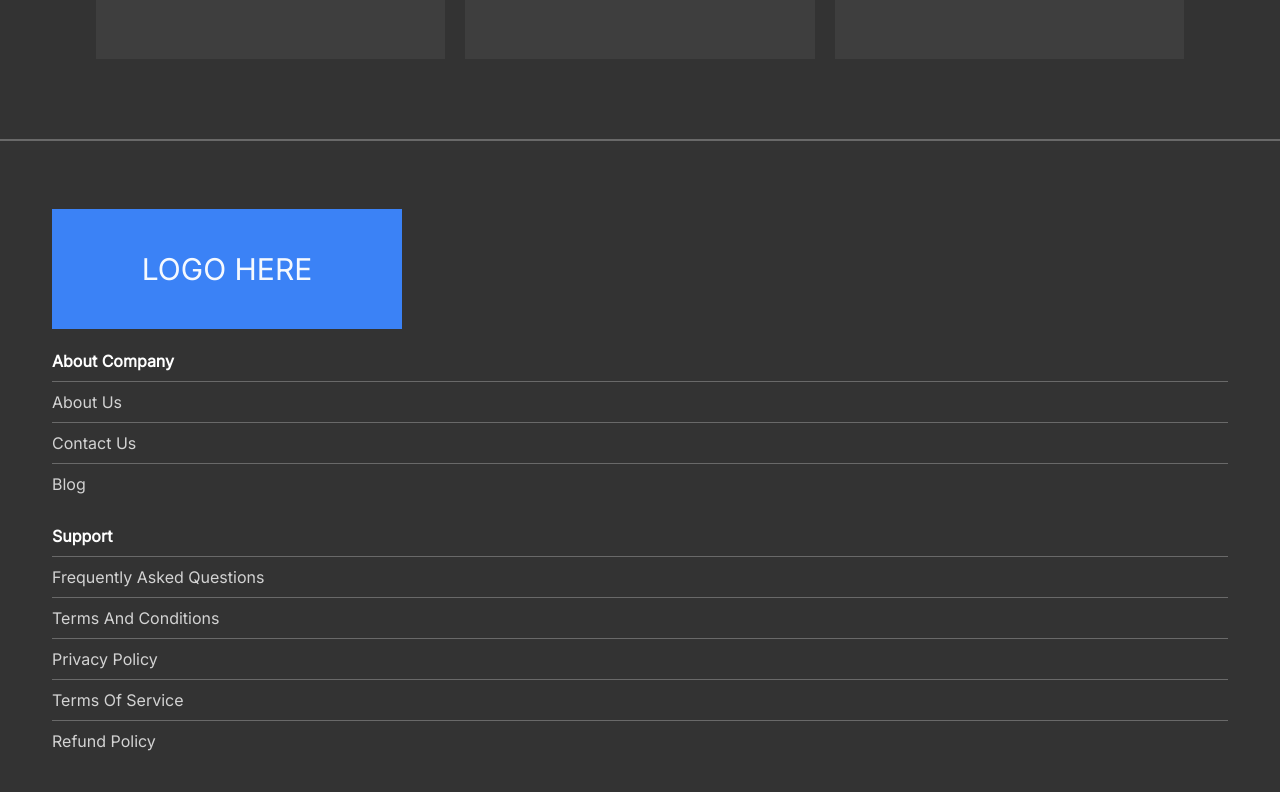
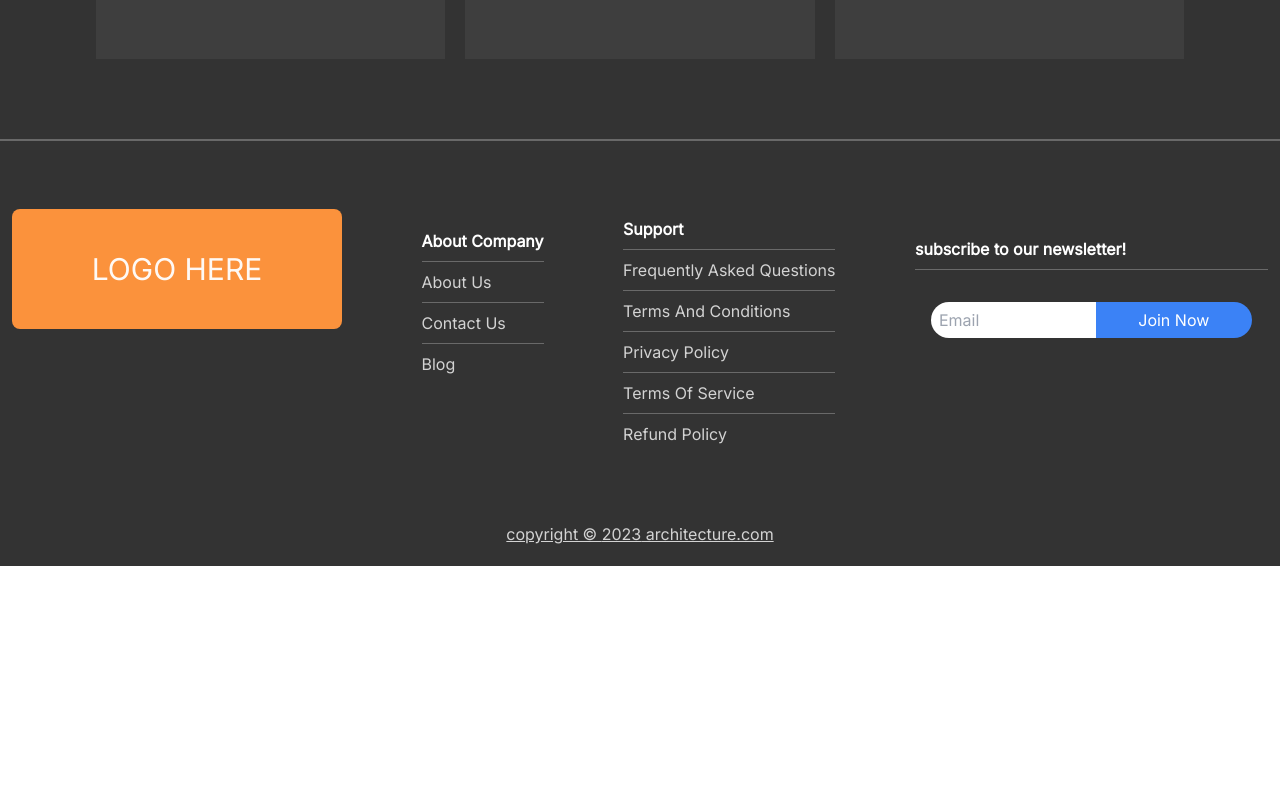
Before and after one commit to cleverAkanimoh/architecture, a React (Create React App) app: page / in a window 1280 px wide. Shown: the part 2940-3732 px from the top of the page. After the commit the page ends 3506 px from the top, so only its background shows below. Built offline with nearby package versions, Linux system fonts and the light colour scheme; a web font is replaced by a local one.

Commit message:
modified Footer.tsx in Components

```diff
--- a/src/Components/Footer.tsx
+++ b/src/Components/Footer.tsx
@@ -6,9 +6,9 @@ export default function Footer() {
   const year = new Date().getFullYear();
 
   return (
-    <footer className="mt-14 w-full capitalize flex items-start sm2:items-center justify-center border-t-2 border-gray-dim">
-      <section className="p-3 my-14 w-full max-w-[1200px]">
-        <div className="uppercase flex items-center bg-blue-500 w-2/3 max-w-[350px] h-[120px]">
+    <footer className="mt-14 pb-5 w-full capitalize flex flex-col items-start sm2:items-center justify-center border-t-2 border-gray-dim">
+      <section className="p-3 my-14 w-full max-w-[1300px] grid md:grid-cols-2 lg:grid-cols-3 xl:flex xl:justify-between gap-3">
+        <div className="uppercase flex items-center bg-orange-400 rounded-lg w-2/3 max-w-[330px] h-[120px]">
           <h1 className="h1 text-white animate-pulse">logo here</h1>
         </div>
 
@@ -45,18 +45,19 @@ export default function Footer() {
           <Form className="my-4 flex hover:border-l-4 border-orange-500 p-4 md:flex-row flex-col">
             <input
               type="email"
-              className="w-full rounded-none px-2 h-9 outline-none"
+              className="w-full rounded-none px-2 h-9 outline-none xl:rounded-l-full text-gray-dark"
               placeholder="Email"
             />
-            <button className="capitalize bg-blue-500 hover:bg-opacity-80 text-white w-full rounded-none mt-3 md:mt-0 h-9">
+            <button className="capitalize bg-blue-500 hover:bg-opacity-80 text-white w-full rounded-none mt-3 md:mt-0 h-9 xl:rounded-r-full">
               join now
             </button>
           </Form>
         </div>
-        <p className="lowercase text-center underline text-sm sm:text-base hover:text-white">
+
+      </section>
+      <p className="lowercase text-center underline text-sm sm:text-base hover:text-white">
           Copyright © {year} architecture.com{" "}
         </p>
-      </section>
     </footer>
   );
 }
```
